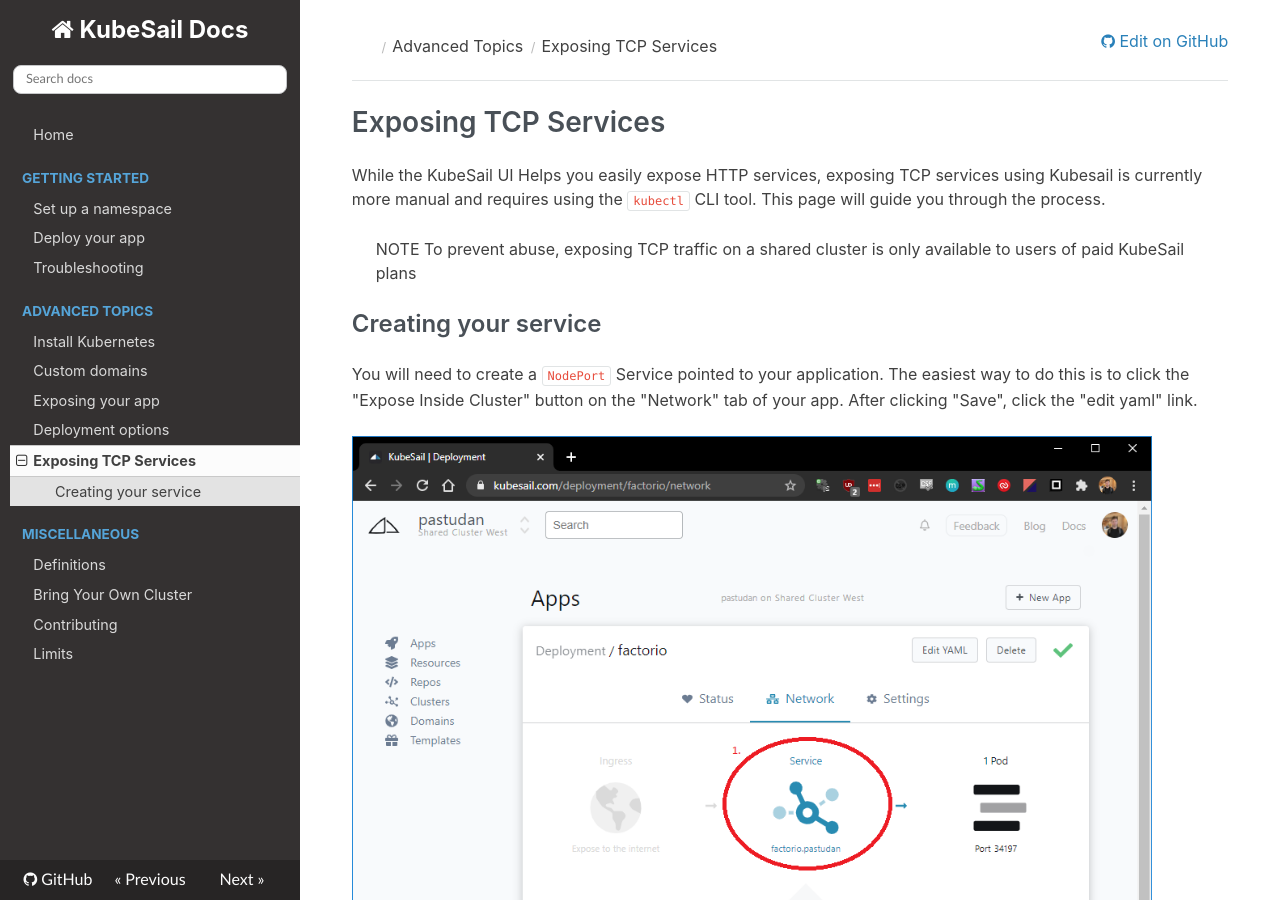
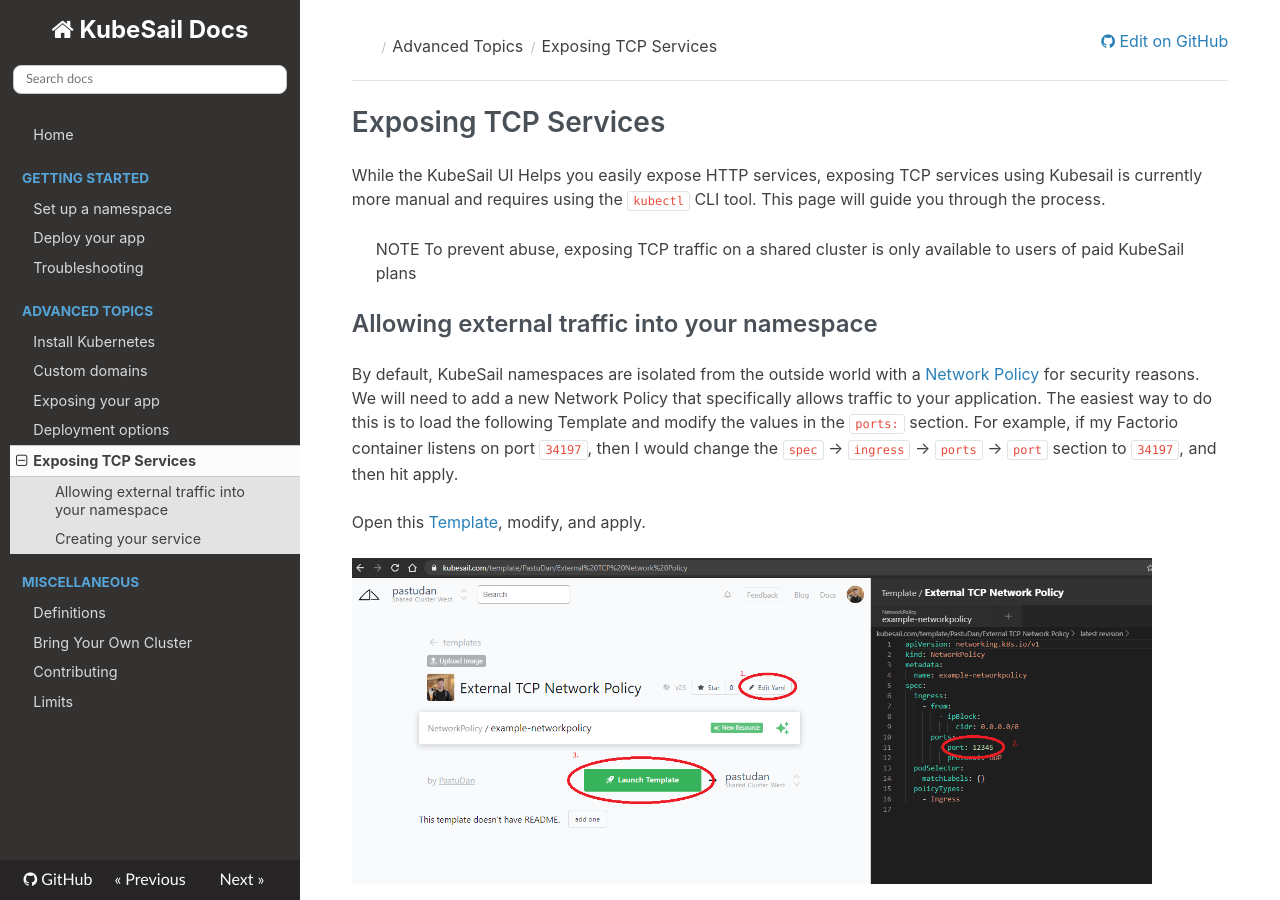
Before and after one commit to kubesail/kubesail-docs, an MkDocs documentation site: the page built from docs/tcp.md, in a window 1280 px wide and 900 px high. Built offline with MkDocs 1.6.1, drawn with Linux system fonts in a browser that asks for light colours; nearby versions of some CDN libraries.

Commit message:
add network policy

```diff
--- a/docs/tcp.md
+++ b/docs/tcp.md
@@ -3,6 +3,15 @@
 While the KubeSail UI Helps you easily expose HTTP services, exposing TCP services using Kubesail is currently more manual and requires using the `kubectl` CLI tool. This page will guide you through the process.
 
 > NOTE To prevent abuse, exposing TCP traffic on a shared cluster is only available to users of paid KubeSail plans
+
+## Allowing external traffic into your namespace
+
+By default, KubeSail namespaces are isolated from the outside world with a [Network Policy](https://kubernetes.io/docs/concepts/services-networking/network-policies/) for security reasons. We will need to add a new Network Policy that specifically allows traffic to your application. The easiest way to do this is to load the following Template and modify the values in the `ports:` section. For example, if my Factorio container listens on port `34197`, then I would change the `spec` -> `ingress` -> `ports` -> `port` section to `34197`, and then hit apply.
+
+Open this [Template](https://kubesail.com/template/PastuDan/External%20TCP%20Network%20Policy), modify, and apply.
+
+![Network Policy](img/tcp-service-networkpolicy.png)
+
 
 ## Creating your service
 
```
Also changed, not shown: other parts of docs/tcp.md (+1 -1 lines), docs/img/tcp-service-networkpolicy.png (added).
